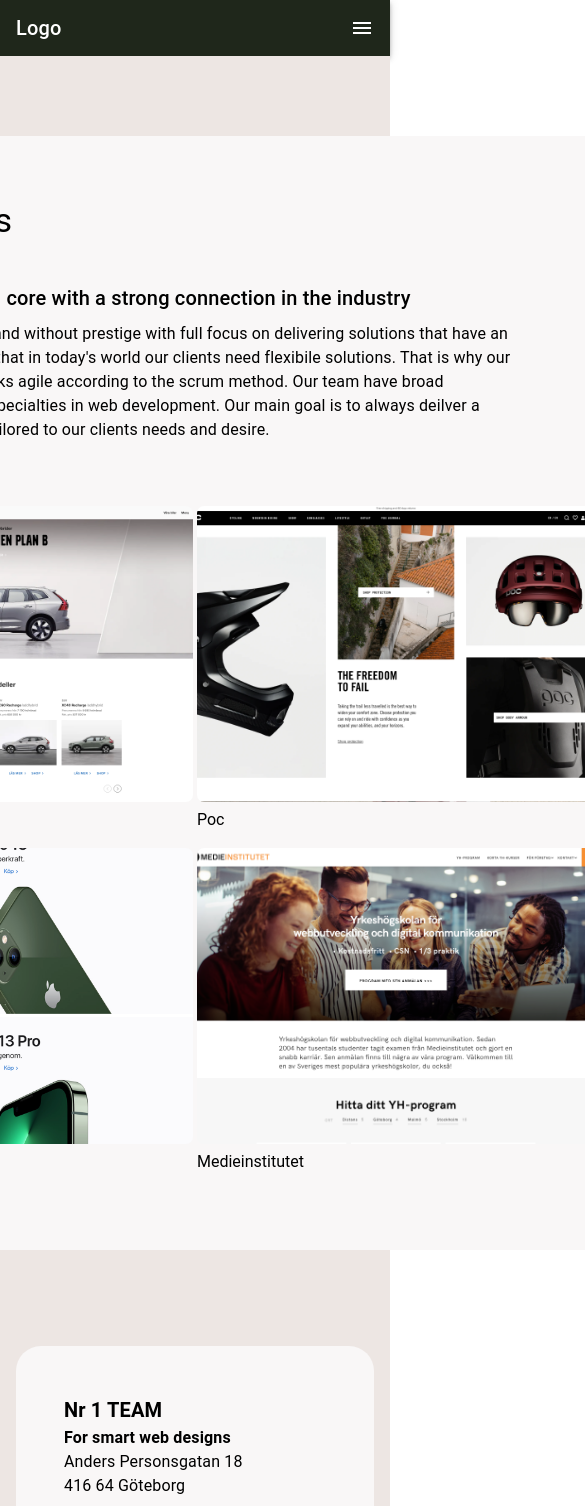
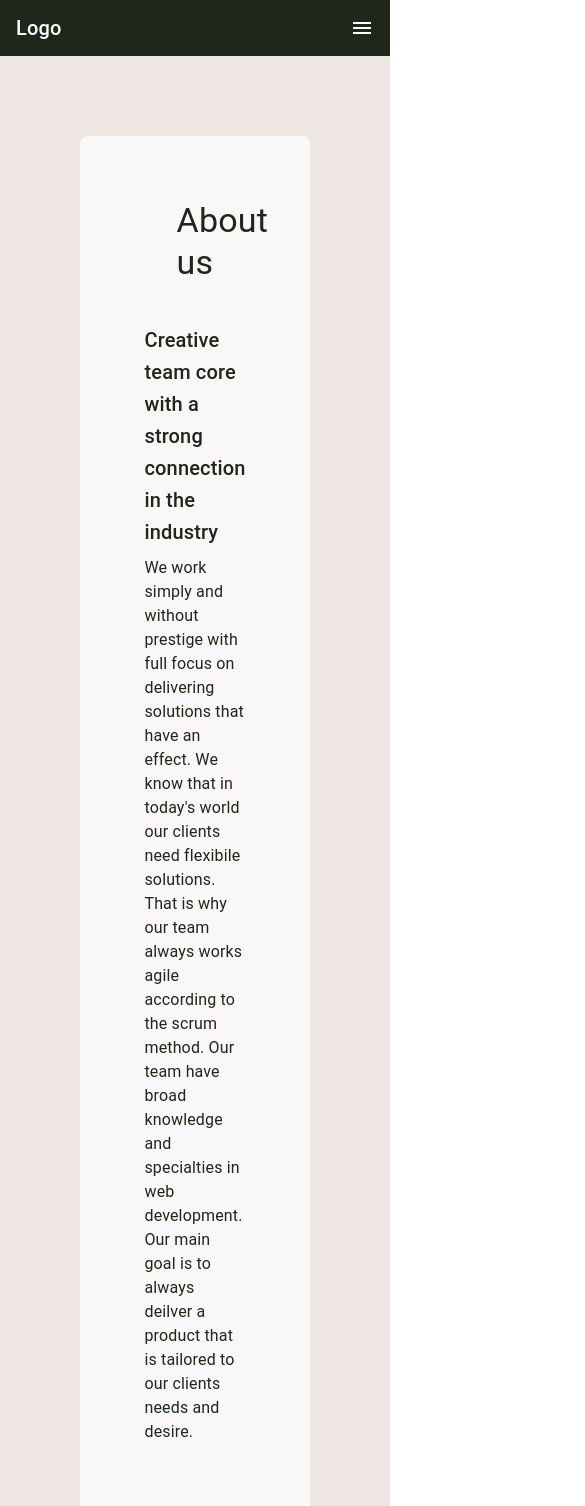
Before and after one commit to Prisberg/nr1team, a React (Create React App) app: page /about in a window 390 px wide. Shown: the top 1506 px of the page, 585 px wide, since content can reach past the window. Built offline with nearby package versions, Linux system fonts and the light colour scheme.

Commit message:
responsive

```diff
--- a/src/components/main/about/About.jsx
+++ b/src/components/main/about/About.jsx
@@ -38,6 +38,7 @@
         display: "flex",
         justifyContent: "center",
         backgroundColor: "#EDE6E3",
+        color: "#1F271B",
       }}
       maxWidth=""
     >
@@ -45,34 +46,35 @@
         sx={{
           m: "5rem",
           display: "flex",
-          justifyContent: "center",
+          alignItems: "center",
           flexDirection: "column",
           borderRadius: "8px",
-          width: 1200,
+          width: "80rem",
           backgroundColor: "#F9F7F7",
-          flexShrink: 4,
+          flexShrink: 1,
         }}
       >
+        <Box sx={{ maxWidth: "65rem" }}>
           <Typography sx={textStyling} variant="h4">
             About us
           </Typography>
           <Typography
-          sx={{ ml: "6rem", mt: "2.5rem", fontWeight: "medium" }}
+            sx={{ ml: "4rem", mt: "2.5rem", mr: "4rem", fontWeight: "medium" }}
             variant="h6"
           >
             Creative team core with a strong connection in the industry
           </Typography>
           <Typography
-          sx={{ mt: "0.5rem", ml: "6rem", mr: "6rem", flexShrink: "1" }}
+            sx={{ mt: "0.5rem", ml: "4rem", mr: "4rem", flexShrink: "1" }}
           >
             We work simply and without prestige with full focus on delivering
             solutions that have an effect. We know that in today's world our
             clients need flexibile solutions. That is why our team always works
-          agile according to the scrum method. Our team have broad knowledge and
-          specialties in web development. Our main goal is to always deilver a
-          product that is tailored to our clients needs and desire.
+            agile according to the scrum method. Our team have broad knowledge
+            and specialties in web development. Our main goal is to always
+            deilver a product that is tailored to our clients needs and desire.
           </Typography>
-
+        </Box>
         <Box
           sx={{
             display: "flex",
@@ -80,12 +82,13 @@
             alignItems: "center",
             m: "1rem",
             flexDirection: "column",
+            flexWrap: "wrap",
           }}
         >
           {/* <Typography sx={{ fontWeight: "medium", mt: "2rem" }} variant="h6">
             Clients
           </Typography> */}
-          <ImageList sx={{ width: 800, mt: "3rem", mb: "3rem" }}>
+          <ImageList sx={{ mt: "3rem", mb: "3rem" }}>
             {aboutData.map((item) => (
               <ImageListItem key={item.img}>
                 <img
@@ -95,8 +98,8 @@
                   loading="lazy"
                   style={{
                     borderRadius: "7px",
-                    maxHeight: "296px",
-                    maxWidth: "30rem",
+                    // margin: "1rem",
+                    maxWidth: "20rem",
                   }}
                 />
                 <ImageListItemBar title={item.title} position="below" />
```
Lines whose indentation alone changed are shown as unchanged.
